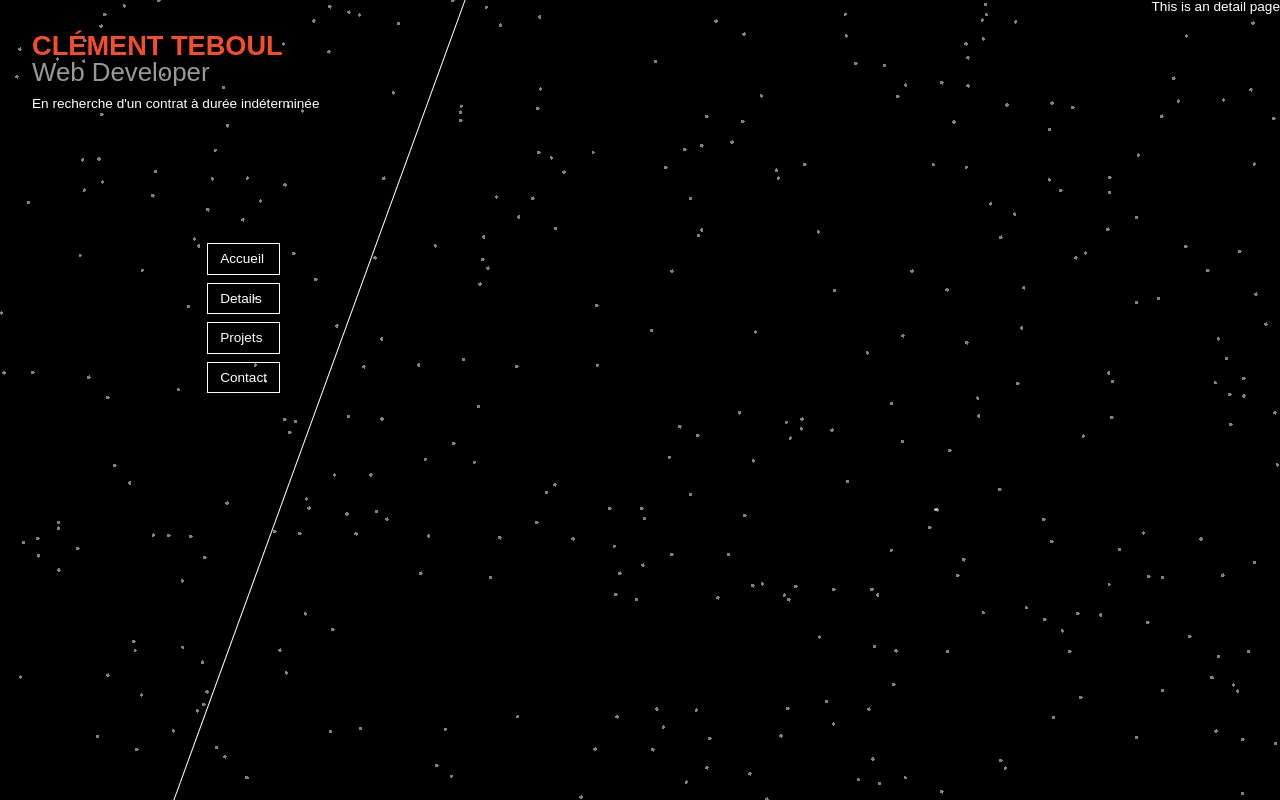
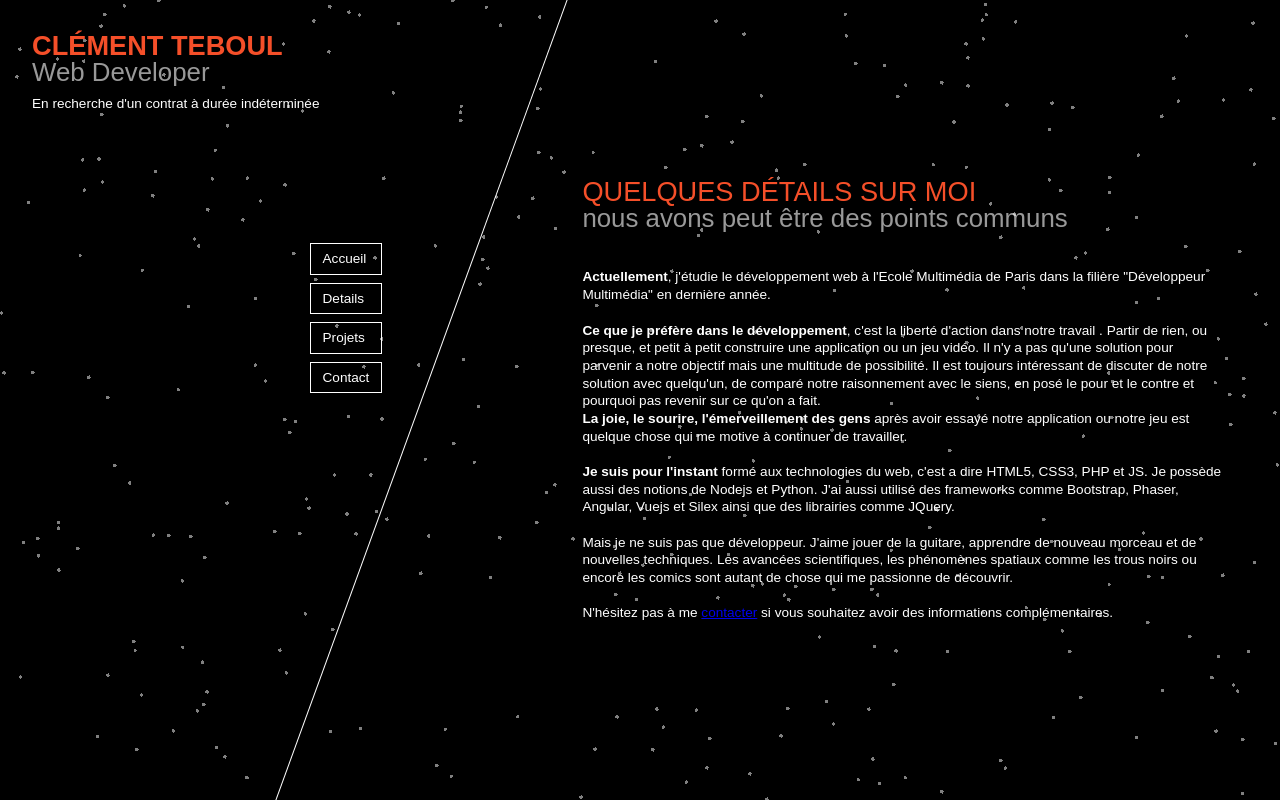
Before and after one commit to Jump78/portfolio, a Vue app: page /detail in a window 1280 px wide. Shown: the top 800 px of the page. Built offline with nearby package versions, Linux system fonts and the light colour scheme.

Commit message:
Add detail section

```diff
--- a/src/App.vue
+++ b/src/App.vue
@@ -1,8 +1,12 @@
 <template>
   <div id="app">
     <div class='layout'>
-      <LeftAside />
-      <router-view/>
+      <div class="aside">
+        <LeftAside />
+      </div>
+      <main>
+        <router-view/>
+      </main>
     </div>
     <ParticleBackground />
   </div>
@@ -33,6 +37,17 @@
 
   .layout {
     display: flex;
-    justify-content: space-between;
+  }
+
+  .aside {
+    width: 33vw;
+  }
+
+  main {
+    width: 50vw;
+    display: flex;
+    justify-content: center;
+    align-items: center;
+    margin-left: 10rem;
   }
 </style>
--- a/src/components/LeftAside.vue
+++ b/src/components/LeftAside.vue
@@ -29,7 +29,6 @@
     position: relative;
     display: flex;
     flex-direction: column;
-    width: 25%;
     height: 100vh;
   }
 
--- a/src/views/Detail.vue
+++ b/src/views/Detail.vue
@@ -1,5 +1,44 @@
 <template>
-  <div class="about">
-    <h1>This is an detail page</h1>
+  <div>
+    <div class="entete">
+      <h2>Quelques détails sur moi</h2>
+      <p><span class="soustitre">Nous avons peut être des points communs</span></p>
+    </div>
+    <p class='p'>
+      <span class="bold">Actuellement</span>, j'étudie le développement web à l'Ecole Multimédia de Paris dans la filière "Développeur Multimédia" en dernière année.<br><br>
+      <span class="bold">Ce que je préfère dans le développement</span>, c'est la liberté d'action dans notre travail&nbsp;. Partir de rien, ou presque, et petit à petit construire une application ou un jeu vidéo. Il n'y a pas qu'une solution pour parvenir a notre objectif mais une multitude de possibilité. Il est toujours intéressant de discuter de notre solution avec quelqu'un, de comparé notre raisonnement avec le siens, en posé le pour et le contre et pourquoi pas revenir sur ce qu'on a fait.<br>
+      <span class="bold">La joie, le sourire, l'émerveillement des gens</span> après avoir essayé notre application ou notre jeu est quelque chose qui me motive à continuer de travailler.<br><br>
+      <span class="bold">Je suis pour l'instant</span> formé aux technologies du web, c'est a dire HTML5, CSS3, PHP et JS. Je possède aussi des notions de Nodejs et Python. J'ai aussi utilisé des frameworks comme Bootstrap, Phaser, Angular, Vuejs et Silex ainsi que des librairies comme JQuery.<br><br>
+      Mais je ne suis pas que développeur. J'aime jouer de la guitare, apprendre de nouveau morceau et de nouvelles techniques. Les avancées scientifiques, les phénomènes spatiaux comme les trous noirs ou encore les comics sont autant de chose qui me passionne de découvrir.<br><br>
+      N'hésitez pas à me <a href="#contact" class="noir-transpa">contacter</a> si vous souhaitez avoir des informations complémentaires.
+    </p>
   </div>
 </template>
+
+<style scoped>
+.entete {
+    line-height: 2em;
+    margin-bottom: 5%;
+}
+
+h1, h2 {
+    font-size: 2em;
+    text-transform: uppercase;
+    color: #F54F29;
+}
+
+.entete .soustitre {
+    font-weight: 300;
+    font-size: 1.9em;
+    text-transform: lowercase;
+    color: rgba(255,255,255,0.6);
+}
+
+.bold {
+    font-weight: 800;
+}
+
+.p {
+  line-height: 1.3;
+}
+</style>
```
